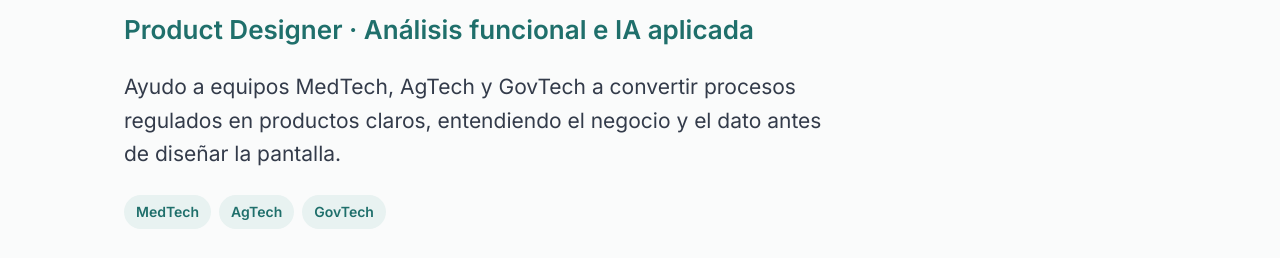
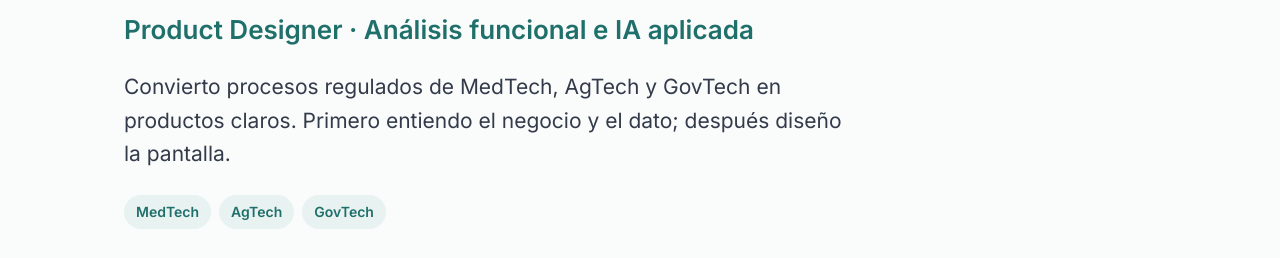
Before and after one commit to rsalvia/rsalvia.github.io, a plain HTML site: page index.html in a window 1280 px wide. Shown: the part 530-788 px from the top of the page. Drawn offline with Linux system fonts and the light colour scheme.

Commit message:
Home: propuesta de valor en dos frases

```diff
--- a/index.html
+++ b/index.html
@@ -1,5 +1,5 @@
 <!doctype html><html lang="es"><head><meta charset="utf-8"><meta name="viewport" content="width=device-width,initial-scale=1">
-<title>Romina Salvia · Product Designer</title><meta name="description" content="Product Designer. Ayudo a equipos MedTech, AgTech y GovTech a convertir procesos regulados en productos claros.">
+<title>Romina Salvia · Product Designer</title><meta name="description" content="Product Designer. Convierto procesos regulados de MedTech, AgTech y GovTech en productos claros.">
 <link rel="preconnect" href="https://fonts.googleapis.com"><link rel="preconnect" href="https://fonts.gstatic.com" crossorigin>
 <link href="https://fonts.googleapis.com/css2?family=Inter:wght@400;500;600;700&display=swap" rel="stylesheet">
 <link rel="stylesheet" href="assets/style.css"></head><body>
@@ -9,7 +9,7 @@
 <p class="eyebrow">Hola, soy Romina.</p>
 <h1 class="story"><span>Detrás de cada proyecto hay reglas que nadie debería tener que entender.</span> <span>Durante más de 15 años las traduje a especificaciones para equipos de desarrollo.</span> <span>Hoy diseño para que la gente las atraviese sin notarlo.</span></h1>
 <p class="role">Product Designer · Análisis funcional e IA aplicada</p>
-<p class="lead">Ayudo a equipos MedTech, AgTech y GovTech a convertir procesos regulados en productos claros, entendiendo el negocio y el dato antes de diseñar la pantalla.</p>
+<p class="lead">Convierto procesos regulados de MedTech, AgTech y GovTech en productos claros. Primero entiendo el negocio y el dato; después diseño la pantalla.</p>
 <div class="tags"><span class="tag">MedTech</span><span class="tag">AgTech</span><span class="tag">GovTech</span></div>
 <div class="btns"><a class="btn btn-primary" href="proyectos/index.html">Ver proyectos</a><a class="btn btn-ghost" href="https://www.linkedin.com/in/rominasalvia" target="_blank" rel="noopener">LinkedIn</a></div>
 </div></section>
```
